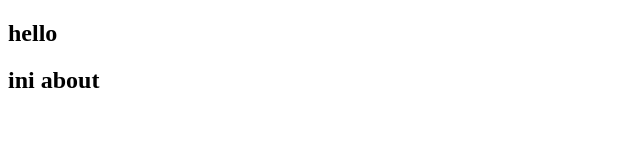
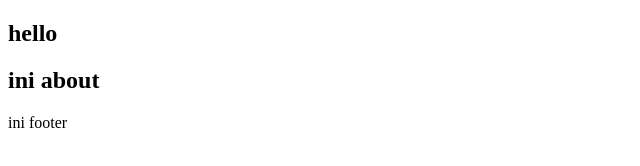
Before and after one commit to kikuk24/ini_project, a plain HTML site: page index.html in a window 1280 px wide. Shown: the full height of the page, 0-640 px from the left. Drawn offline with Linux system fonts and the light colour scheme.

Commit message:
add footer

```diff
--- a/index.html
+++ b/index.html
@@ -12,5 +12,8 @@
     <section class="about">
         <h1>ini about</h1>
     </section>
+    <footer>
+        ini footer
+    </footer>
 </body>
 </html>
```
